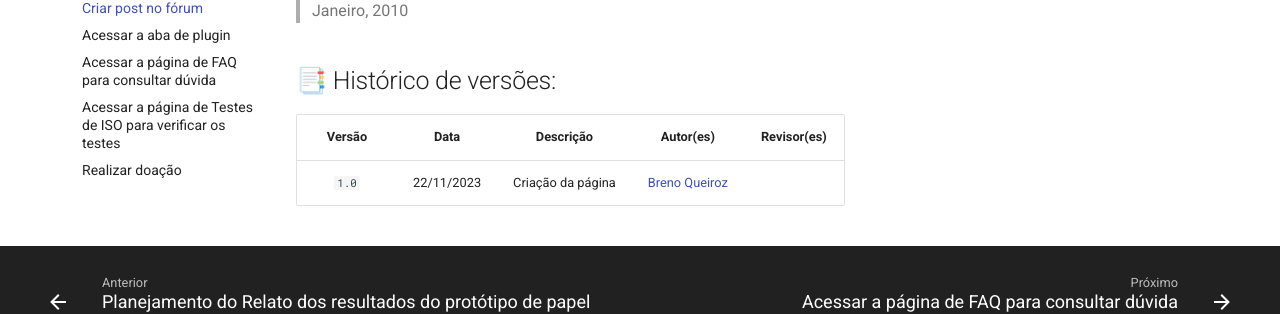
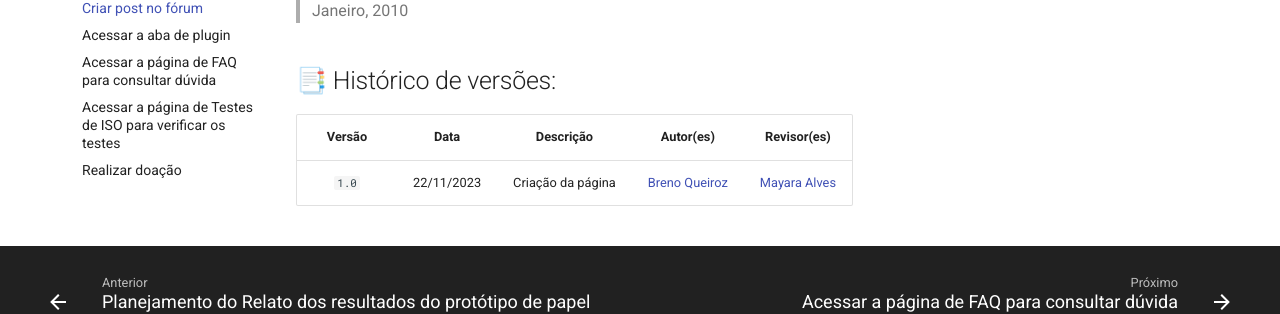
Before and after one commit to Interacao-Humano-Computador/2023.2-Ventoy, an MkDocs documentation site: the page built from docs/DAD/nivel2/prototipoDePapel/resultado_post-forum.md, in a window 1280 px wide and 900 px high, scrolled down 1466 px. Shown: the part 518-832 px from the top of the window. Built offline with MkDocs 1.6.1 and Material for MkDocs 9.7.7, drawn with Linux system fonts in a browser that asks for light colours; comment, search, counter and statistics services are not loaded.

Commit message:
Update resultado_post-forum.md

```diff
--- a/docs/DAD/nivel2/prototipoDePapel/resultado_post-forum.md
+++ b/docs/DAD/nivel2/prototipoDePapel/resultado_post-forum.md
@@ -84,4 +84,4 @@ Fonte: [Breno Queiroz](https://github.com/brenob6)
 
 |Versão|  Data    |  Descrição |Autor(es)              | Revisor(es) |
 |:----:|:-------: | :-------------: | :-------------------: | :---------: |
-|`1.0` |22/11/2023| Criação da página | [Breno Queiroz](https://github.com/brenob6) | [](https://github.com/)
+|`1.0` |22/11/2023| Criação da página | [Breno Queiroz](https://github.com/brenob6) | [Mayara Alves](https://github.com/Mayara-tech)
```
